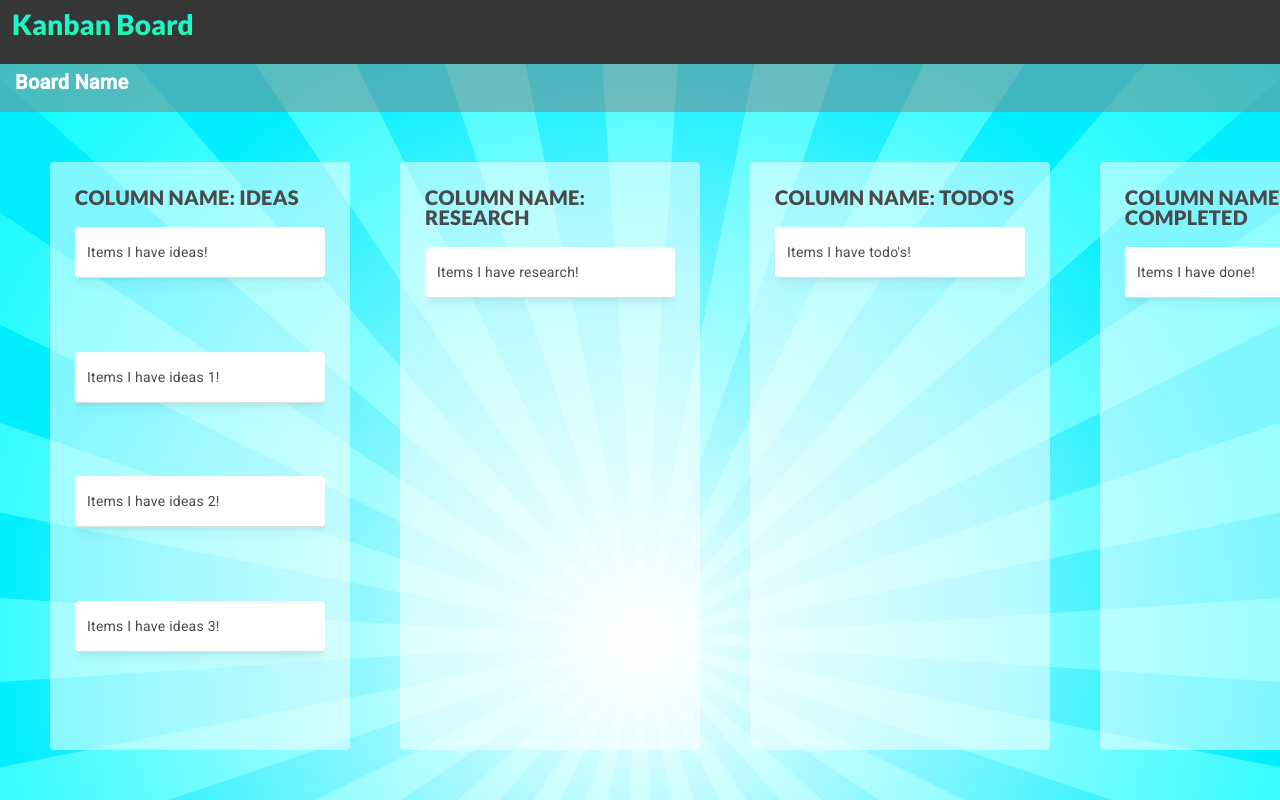
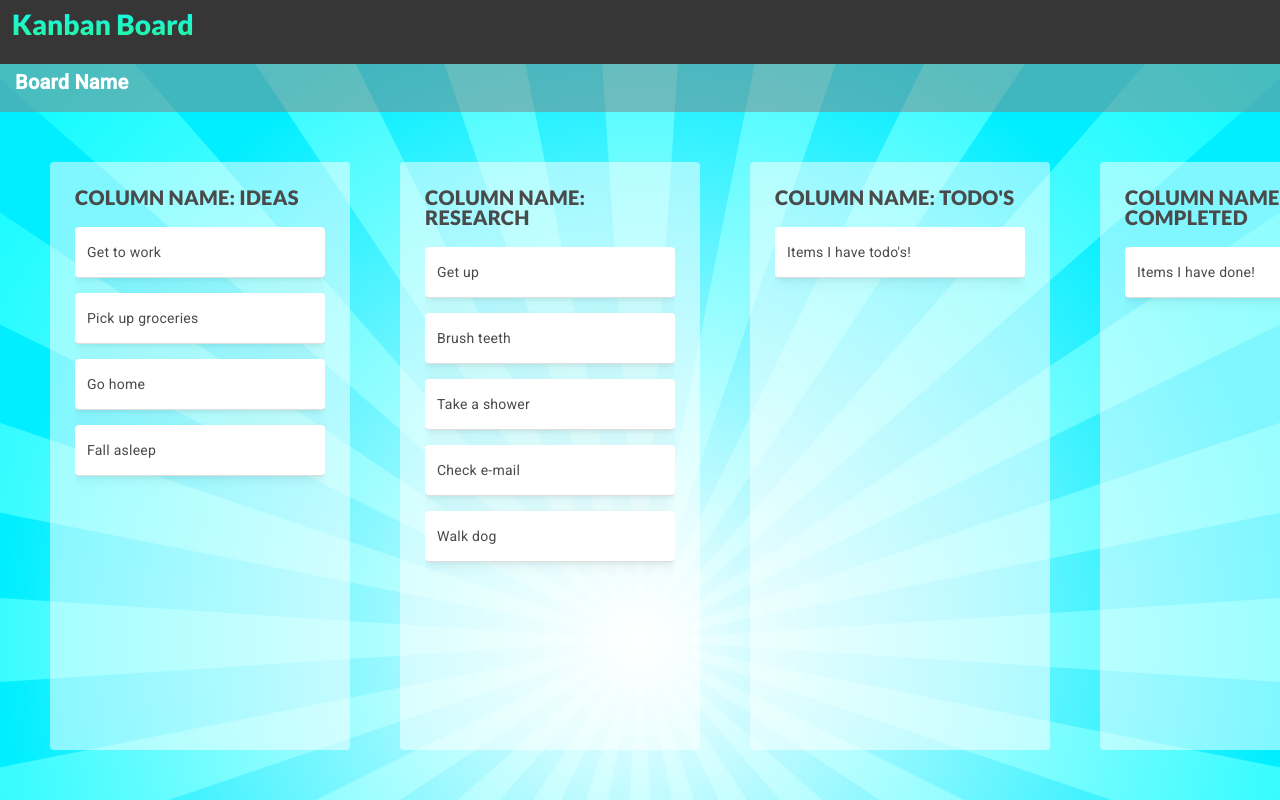
Before and after one commit to codershona/kanban-board-angular, an Angular app: page / in a window 1280 px wide. Built offline with nearby package versions, Linux system fonts and the light colour scheme.

Commit message:
worked on columns drag and drop styles completed

```diff
--- a/src/app/pages/main-view/main-view.component.html
+++ b/src/app/pages/main-view/main-view.component.html
@@ -21,23 +21,8 @@
             Column Name: Ideas
           </div>
           <div class="tasks-container" cdkDropList [cdkDropListData]="todo" (cdkDropListDropped)="drop($event)">
-            <div class="task" cdkDrag>
-              Items I have ideas!
-            </div>
-          </div>
-          <div class="tasks-container">
-            <div class="task" cdkDrag>
-              Items I have ideas 1!
-            </div>
-          </div>
-          <div class="tasks-container">
-            <div class="task" cdkDrag>
-              Items I have ideas 2!
-            </div>
-          </div>
-          <div class="tasks-container">
-            <div class="task" cdkDrag>
-              Items I have ideas 3!
+            <div class="task" *ngFor="let item of todo" cdkDrag>
+              {{ item }}
             </div>
           </div>
           </div>
@@ -46,9 +31,9 @@
           <div class="column-title">
             Column Name: Research
           </div>
-          <div class="tasks-container">
-            <div class="task" cdkDrag>
-              Items I have research!
+          <div class="tasks-container" cdkDropList [cdkDropListData]="done" (cdkDropListDropped)="drop($event)">
+            <div class="task" *ngFor="let item of done" cdkDrag>
+              {{ item }}
             </div>
           </div>
         </div>
```
